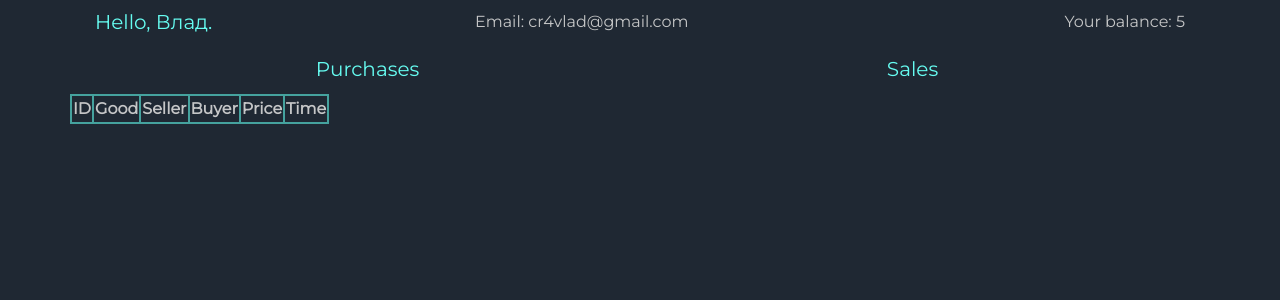
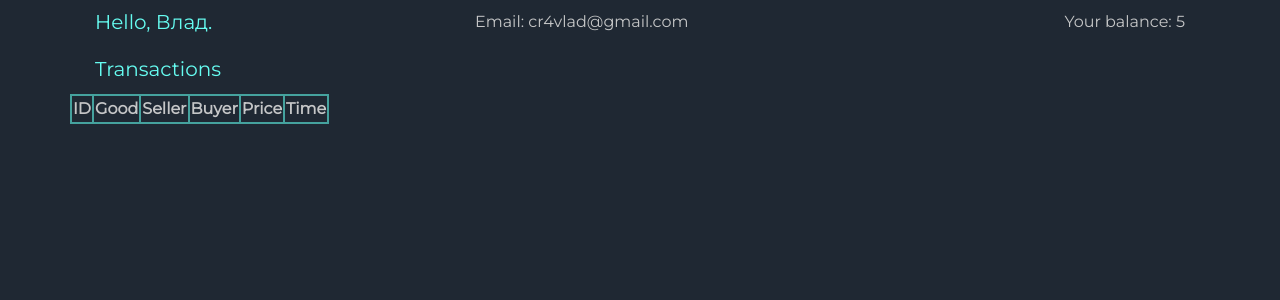
Before and after one commit to artemii-yanushevskyi/RemoteRetail, a Django app: a page that uses retail/templates/retail/dashboard.html in a window 1280 px wide. Shown: the top 300 px of the page. Run offline with Django 3.2, Linux system fonts and the light colour scheme; data comes from the database, SQL or seed files in the repository; lists and menus that the app fills with data are empty; some libraries are stand-ins or nearby versions.

Commit message:
frontend update

```diff
--- a/retail/static/css/style.css
+++ b/retail/static/css/style.css
@@ -40,3 +40,11 @@ input, label {
 .sales {
   visibility: hidden;
 }
+
+table {
+  width: 96%;
+}
+
+td, th {
+  width: 16%;
+}
--- a/retail/templates/retail/dashboard.html
+++ b/retail/templates/retail/dashboard.html
@@ -23,8 +23,9 @@
     </div>
 
     <div class="row align-items-center">
-      <div class="col-6 text-center" id="purchasesButton">Purchases</div>
-      <div class="col-6 text-center" id="salesButton">Sales</div>
+      Transactions
+      <!--<div class="col-6 text-center" id="purchasesButton">Purchases</div>
+      <div class="col-6 text-center" id="salesButton">Sales</div>-->
     </div>
 
     <div class="row align-items-end">
```
